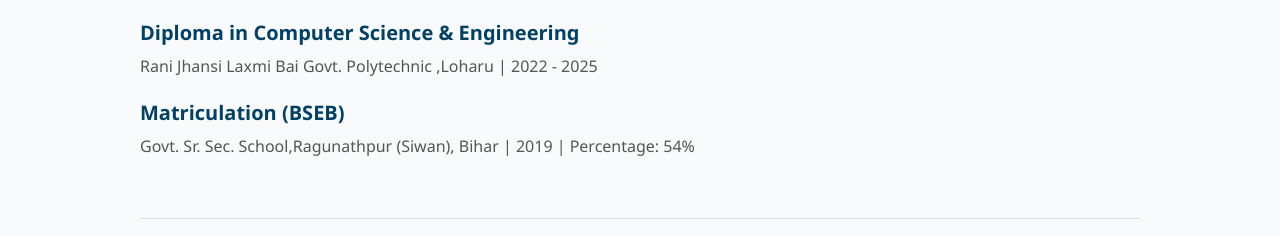
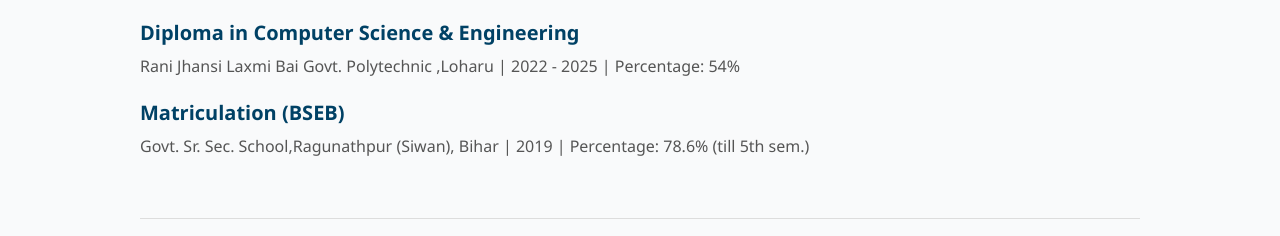
Before and after one commit to abhisheksingh9199/MyResume-, a plain HTML site: page index.html in a window 1280 px wide. Shown: the part 547-783 px from the top of the page. Drawn offline with Linux system fonts and the light colour scheme.

Commit message:
Update index.html

```diff
--- a/index.html
+++ b/index.html
@@ -49,11 +49,11 @@
     <h2><i class="fa-solid fa-graduation-cap"></i> Education</h2>
     <article class="education-item">
       <h3>Diploma in Computer Science & Engineering</h3>
-      <p>Rani Jhansi Laxmi Bai Govt. Polytechnic ,Loharu | 2022 - 2025 </p>
+      <p>Rani Jhansi Laxmi Bai Govt. Polytechnic ,Loharu | 2022 - 2025 | Percentage: 54% </p>
     </article>
     <article class="education-item">
       <h3>Matriculation (BSEB)</h3>
-      <p>Govt. Sr. Sec. School,Ragunathpur (Siwan), Bihar |   2019 | Percentage: 54%</p>
+      <p>Govt. Sr. Sec. School,Ragunathpur (Siwan), Bihar |  2019 | Percentage: 78.6% (till 5th sem.)</p>
     </article>
   </section>
 
```
